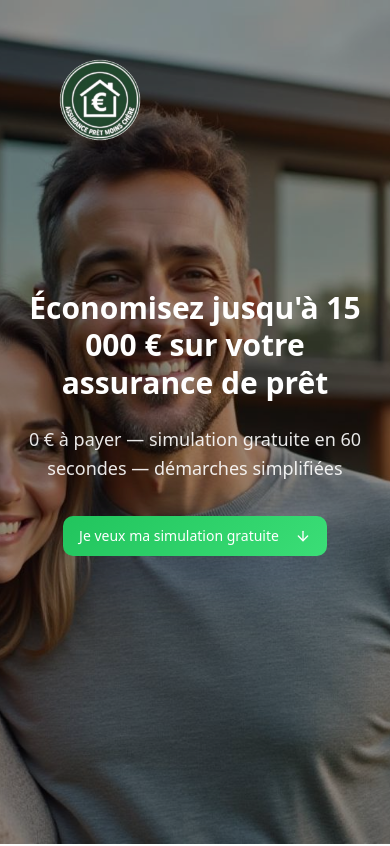
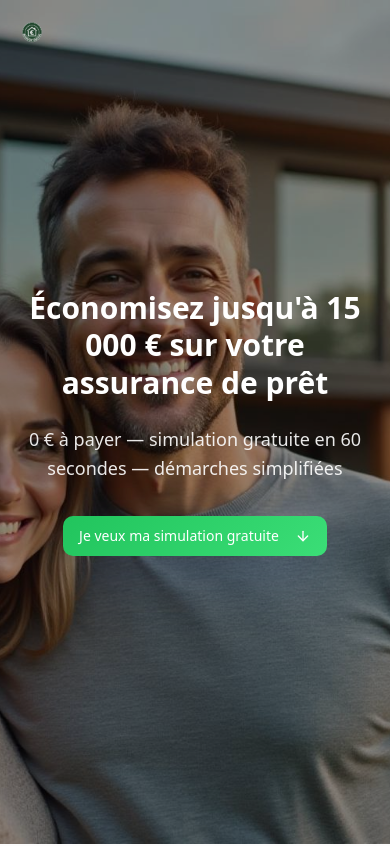
Before and after one commit to samuelbenitah2655-eng/simule-mon-rachat, a React (Vite) app: page / in a window 390 px wide. Shown: the top 846 px of the page. Built offline with nearby package versions, Linux system fonts and the light colour scheme.

Commit message:
Adjust mobile logo display

```diff
--- a/src/components/Hero.tsx
+++ b/src/components/Hero.tsx
@@ -11,12 +11,12 @@ const Hero = ({ onScrollToForm }: HeroProps) => {
     <section className="relative min-h-screen flex items-center justify-center bg-cover bg-center bg-no-repeat" style={{
       backgroundImage: `url(${heroImage})`
     }}>
-      {/* Logo */}
-      <div className="absolute top-5 left-5 z-20">
+      {/* Logo - Fixed position for mobile */}
+      <div className="fixed top-3 left-3 md:top-4 md:left-4 z-20">
         <img
           src="/lovable-uploads/new-logo.png"
           alt="Logo Assurance Prêt Moins Chère"
-          className="h-40 md:h-52 w-auto object-contain"
+          className="h-10 md:h-52 w-auto object-contain"
         />
       </div>
 
```
